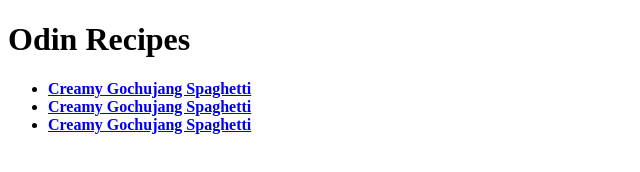
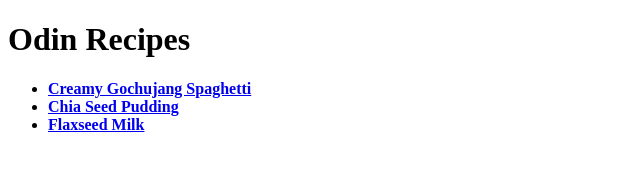
Before and after one commit to margoosh/odin-recipes, a plain HTML site: page index.html in a window 1280 px wide. Shown: the whole page, without its empty margins (0-640 px from the left). Drawn offline with Linux system fonts and the light colour scheme.

Commit message:
fixed recipe names

```diff
--- a/index.html
+++ b/index.html
@@ -9,8 +9,8 @@
    <h1>Odin Recipes</h1>
    <ul>
        <li><a href="recipes/gochujang-spaghetti.html"><strong>Creamy Gochujang Spaghetti</strong></a></li>
-       <li><a href="recipes/chiaseed-pudding.html"><strong>Creamy Gochujang Spaghetti</strong></a></li>
-       <li><a href="recipes/flaxseed-milk.html"><strong>Creamy Gochujang Spaghetti</strong></a></li>
+       <li><a href="recipes/chiaseed-pudding.html"><strong>Chia Seed Pudding</strong></a></li>
+       <li><a href="recipes/flaxseed-milk.html"><strong>Flaxseed Milk</strong></a></li>
    </ul>
 
 </body>
```
